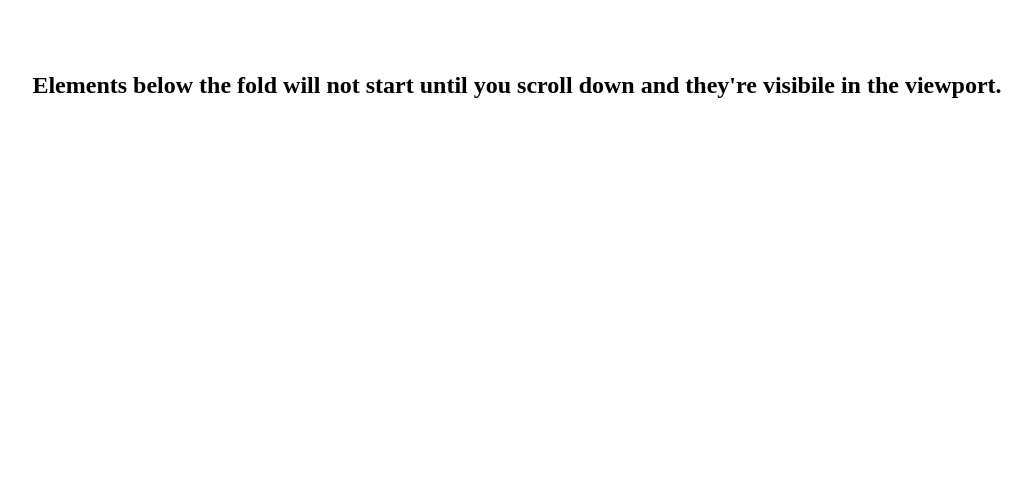
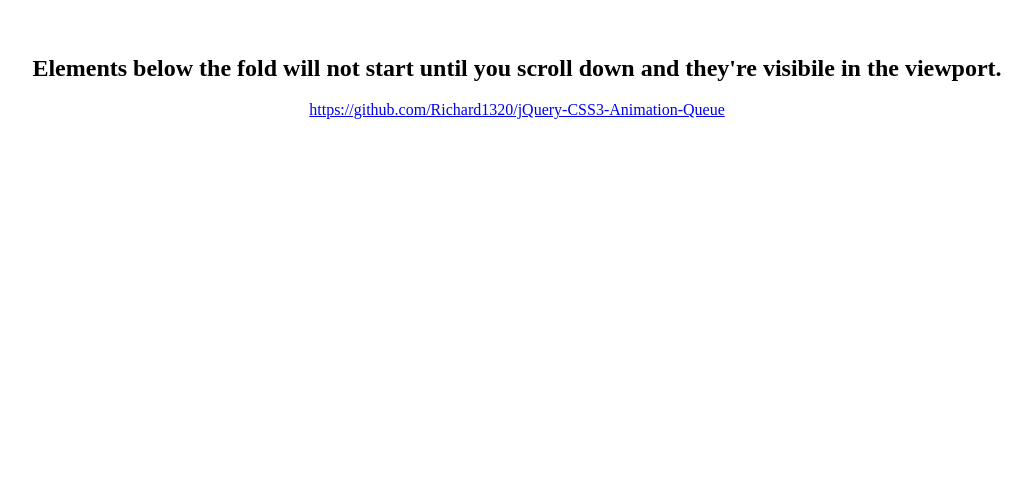
Before and after one commit to Richard1320/jQuery-CSS3-Animation-Queue, a website: page demo.html in a window 1280 px wide. Shown: the part 315-800 px from the top of the page, without its empty margins (123-1155 px from the left). Drawn offline with nearby package versions, Linux system fonts and the light colour scheme.

Commit message:
project link

```diff
--- a/demo.html
+++ b/demo.html
@@ -46,6 +46,7 @@
 	<section class="main-panel">
     <div class="content-block">
       <h2 class="animated standby fadeInUp">Elements below the fold will not start until you scroll down and they're visibile in the viewport.</h2>
+			<p><a href="https://github.com/Richard1320/jQuery-CSS3-Animation-Queue" target="_blank">https://github.com/Richard1320/jQuery-CSS3-Animation-Queue</a>
     </div>
 	</section>
 
```
